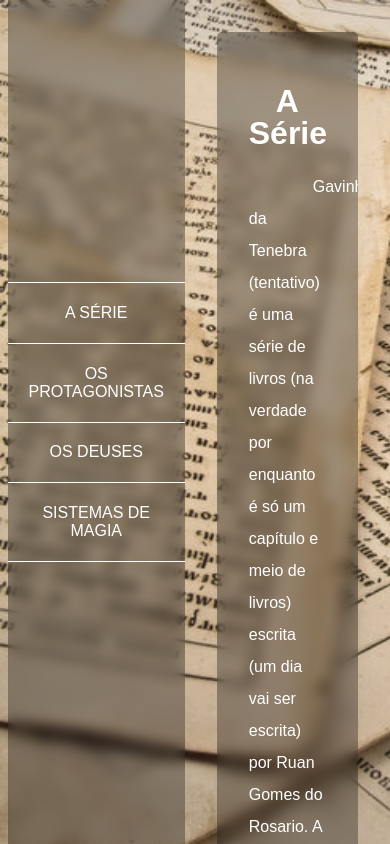
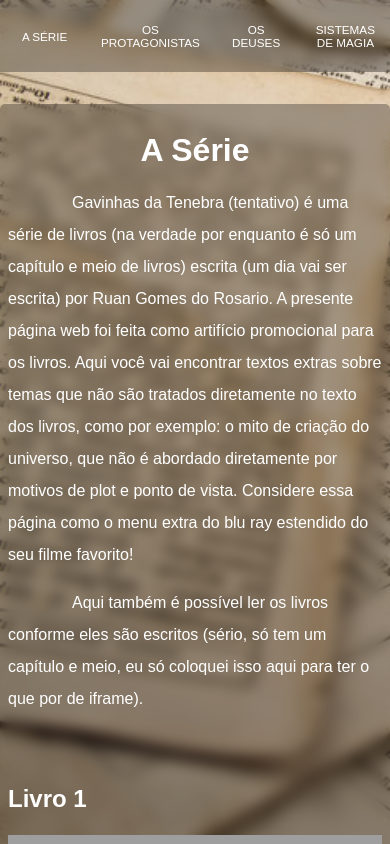
Before and after one commit to Imenatrix/SitePromocionalDoMeuLivro, a plain HTML site: page index.html in a window 390 px wide. Drawn offline with Linux system fonts and the light colour scheme; grey boxes are pictures that could not be loaded.

Commit message:
Adiciona layout alternativo no breakpoint 800px

```diff
--- a/css/style.css
+++ b/css/style.css
@@ -48,7 +48,7 @@ body {
 
 img {
     display: block;
-    width: 50%;
+    width: 75%;
     margin: auto;
 }
 
@@ -109,3 +109,29 @@ nav > a:hover {
 nav > a:last-child {
     border-bottom: solid 1px;
 }
+
+@media screen and (max-width: 800px) {
+    body {
+        flex-direction: column;
+    }
+    .spacer {
+        display: none;
+    }
+    nav {
+        flex: 1;
+        flex-direction: row;
+    }
+    nav > a {
+        border: none;
+        padding: 1em;
+        font-size: 3vw;
+    }
+    nav > a:last-child {
+        border: none;
+    }
+    main {
+        margin-left: 0;
+        margin-right: 0;
+        padding: 0.5em;
+    }
+}
```
